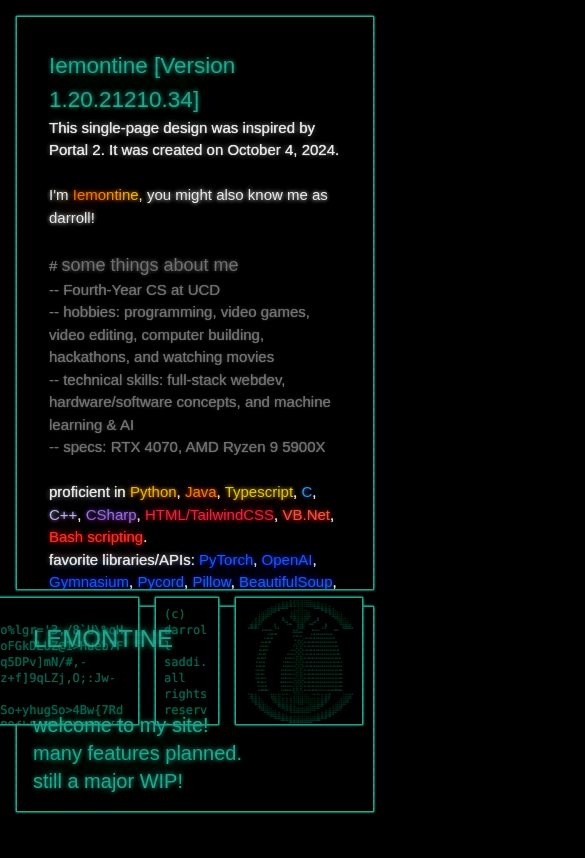
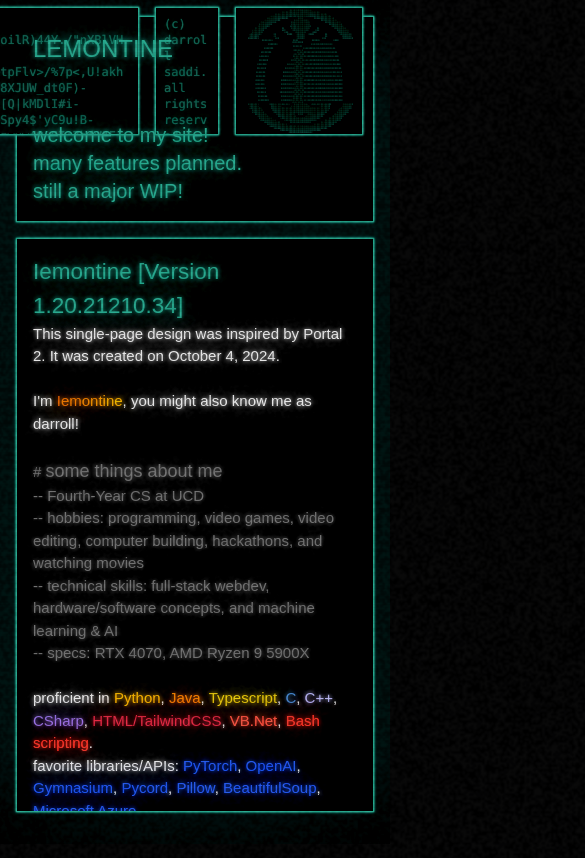
Before and after one commit to Iemontine/portfolio, a React (Create React App) app: page / in a window 390 px wide. Shown: the top 858 px of the page, 585 px wide, since content can reach past the window. Built offline with nearby package versions, Linux system fonts and the light colour scheme; a web font is replaced by a local one.

Commit message:
added film grain effect, added initial load typing effect to ContentBox, fixed mobileview

```diff
--- a/src/App.css
+++ b/src/App.css
@@ -95,3 +95,44 @@ div {
 	z-index: 50;
 	pointer-events: none;
 }
+
+#app-container:after {
+	content: "";
+	width: 300%;
+	height: 300%;
+	top: -100%;
+	left: -50%;
+	opacity: 0.04;
+	position: fixed;
+	z-index: 50;
+	pointer-events: none;
+	animation: grain 8s steps(10) infinite;
+	background-image: url("/public/noise-image.png");
+}
+#app-container::before {
+	content: "";
+	width: 100%;
+	height: 100%;
+	top: 0;
+	left: 0;
+	opacity: 1;
+	position: fixed;
+	z-index: 50;
+	pointer-events: none;
+
+	position: fixed;
+	z-index: 1;
+	background: radial-gradient(circle, rgba(0,0,0,0) 80%, rgba(0,0,0,0.8) 100%);
+}
+@keyframes grain {
+	0%, 100% { transform: translate(0, 0) }
+	10% { transform: translate(-5%, -10%) }
+	20% { transform: translate(-15%, 5%) }
+	30% { transform: translate(7%, -25%) }
+	40% { transform: translate(-5%, 25%) }
+	50% { transform: translate(-15%, 10%) }
+	60% { transform: translate(15%, 0%) }
+	70% { transform: translate(0%, 15%) }
+	80% { transform: translate(3%, 35%) }
+	90% { transform: translate(-10%, 10%) }
+}
--- a/src/App.tsx
+++ b/src/App.tsx
@@ -3,17 +3,36 @@ import "./App.css";
 import ContentBox from "./components/ContentBox";
 import ArtBox from "./components/ArtBox";
 import AboutBox from "./components/AboutBox";
-import { BACKGROUND_COLOR, INTERFACE_COLOR } from "./constants";
+import { INTERFACE_COLOR } from "./constants";
 
 const App = () => {
     const [currentPage, setCurrentPage] = useState(0);
 
+    const isMobile = window.innerWidth <= 900;
+
+    const renderBoxes = () => {
+        if (isMobile) {
             return (
-		<div className='app-container'>
-			<div className='scanlines'></div>
-			<div style={{ backgroundColor: BACKGROUND_COLOR, color: INTERFACE_COLOR }} className='h-screen w-screen text-xl p-4 sm:py-4 grid grid-cols-1 md:grid-cols-2 grid-rows-[auto,auto,auto] md:grid-rows-[1fr,1fr] gap-4 sm:gap-4 vhs-effect'>
+                <>
+                    <AboutBox />
+                    <ContentBox />
+                </>
+            );
+        } else {
+            return (
+                <>
                     <ContentBox />
                     <AboutBox />
+                </>
+            );
+        }
+    };
+
+    return (
+        <div id="app-container">
+            <div className='scanlines'></div>
+            <div style={{ backgroundColor: '#001615', color: INTERFACE_COLOR }} className='h-screen w-screen text-xl p-4 sm:py-8 grid grid-cols-1 md:grid-cols-2 grid-rows-[auto,auto,auto] md:grid-rows-[1fr,1fr] gap-4 sm:gap-4 vhs-effect'>
+                {renderBoxes()}
                 <ArtBox currentPage={currentPage} setCurrentPage={setCurrentPage} />
             </div>
         </div>
--- a/src/components/AboutBox.tsx
+++ b/src/components/AboutBox.tsx
@@ -26,7 +26,7 @@ interface OverlayBoxProps {
 }
 
 const OverlayBox: React.FC<OverlayBoxProps> = ({ style, className, children }) => (
-	<div style={{ borderColor: INTERFACE_COLOR, backgroundColor: BACKGROUND_COLOR, transform: "translate(-10px, -10px)", ...style }} className={`border p-2 overflow-hidden font-mono ${className}`}>
+	<div style={{ borderColor: INTERFACE_COLOR, backgroundColor: 'BACKGROUND_COLOR', transform: "translate(-10px, -10px)", ...style }} className={`border p-2 overflow-hidden font-mono ${className}`}>
 		{children}
 	</div>
 );
@@ -43,18 +43,18 @@ const AboutBox: React.FC = () => {
 	}, []);
 
 	return (
-		<div style={{ borderColor: INTERFACE_COLOR }} className='relative border p-4'>
-			<div className='relative z-20'>
-				<h1 className='text-2xl' data-text='LEMONTINE'>
+		<div style={{ borderColor: INTERFACE_COLOR, backgroundColor: BACKGROUND_COLOR }} className='relative border p-4 z-10'>
+			<div className='relative z-10'>
+				<h1 className='text-2xl'>
 					LEMONTINE
 				</h1>
-				<br />
-				<br />
+				<br/>
+				<br/>
 				<p>welcome to my site!</p>
 				<p>many features planned.</p>
 				<p>still a major WIP!</p>
 			</div>
-			<div className='absolute right-0 top-0 flex space-x-4 z-10'>
+			<div className='absolute right-0 top-0 flex space-x-4 z-1'>
 				<OverlayBox className='h-32 w-64'>
 					<div className='text-xs whitespace-pre-wrap break-words' style={{ color: "#2e685c" }}>
 						{asciiContent}
--- a/src/components/ArtBox.tsx
+++ b/src/components/ArtBox.tsx
@@ -143,7 +143,7 @@ const ArtBox: React.FC<ArtBoxProps> = ({ currentPage, setCurrentPage }) => {
 	const calculateFontSizeAndLineHeight = (text: string) => {
 		const lines = text.split("\n").length;
 		let fontSize = `${1}rem`;
-		let lineHeight = `${420 / lines / 15.75}rem`;
+		let lineHeight = `${400 / lines / 16}rem`;
 
 		if (lines > 70) {
 			fontSize = `${0.45}rem`;
@@ -168,11 +168,11 @@ const ArtBox: React.FC<ArtBoxProps> = ({ currentPage, setCurrentPage }) => {
 				backgroundColor: BACKGROUND_COLOR,
 				display: "flex",
 				justifyContent: "center",
-				alignItems: "center",
+				alignItems: "center", // Align items to the top
 				overflow: "hidden",
 				borderColor: INTERFACE_COLOR,
 			}}
-			className='md:border'>
+			className='md:border z-20'>
 			<pre className='hidden md:block text-center' style={{ fontSize, lineHeight }}>
 				{displayedArt}
 			</pre>
--- a/src/components/ContentBox.tsx
+++ b/src/components/ContentBox.tsx
@@ -1,14 +1,13 @@
 import React, { useState, useRef, useEffect } from "react";
-import { CONTENT, INTERFACE_COLOR, BACKGROUND_COLOR } from "../constants";
+import { CONTENT, INTERFACE_COLOR, BACKGROUND_COLOR, TYPING_SPEED, CHARS_PER_TICK } from "../constants";
 
 const FONT_SIZE = 15;
 const LINE_HEIGHT = 1.5;
 
-// TODO: add a typing effect, which was previously implemented but removed for accessibility concerns with old implementation
-// Makes text within the ContentBox fade in or out based its visibility
 const ContentBox: React.FC = () => {
 	const contentBoxRef = useRef<HTMLDivElement>(null);
 	const [visibleSections, setVisibleSections] = useState<number[]>([]);
+	const [typedText, setTypedText] = useState<{ [key: number]: string }>({});
 
 	useEffect(() => {
 		const contentBox = contentBoxRef.current;
@@ -21,7 +20,9 @@ const ContentBox: React.FC = () => {
 				entries.forEach((entry) => {
 					const index = Number(entry.target.getAttribute("data-index"));
 					if (entry.isIntersecting) {
-						setVisibleSections((prev) => [...prev, index]);
+						if (!visibleSections.includes(index)) {
+							setVisibleSections((prev) => [...prev, index]);
+						}
 					} else {
 						setVisibleSections((prev) => prev.filter((sectionIndex) => sectionIndex !== index));
 					}
@@ -29,7 +30,7 @@ const ContentBox: React.FC = () => {
 			},
 			{
 				root: contentBox,
-				threshold: 0.3, // Trigger fade when x% of the element is visible
+				threshold: 0.3, // Trigger fade when 30% of the element is visible
 			}
 		);
 
@@ -39,7 +40,47 @@ const ContentBox: React.FC = () => {
 		});
 
 		return () => observer.disconnect();
-	}, []);
+	}, [visibleSections]);
+
+	useEffect(() => {
+		visibleSections.forEach((sectionIndex) => {
+			if (!typedText[sectionIndex]) {
+				typeSectionText(sectionIndex); // Start typing text when section becomes visible
+			}
+		});
+	}, [visibleSections]);
+
+	const typeSectionText = (sectionIndex: number) => {
+		const sectionText = CONTENT.split("<br>")[sectionIndex];
+		let currentText = "";
+		let charIndex = 0;
+
+		const typingInterval = setInterval(() => {
+			// Capture the next slice of characters
+			const nextSlice = sectionText.slice(charIndex, charIndex + CHARS_PER_TICK);
+
+			// Check if the next slice contains any HTML tags that should be instantly typed
+			const isHTMLTag = nextSlice.includes("<");
+			if (isHTMLTag) {
+				const tagEnd = sectionText.indexOf(">", charIndex) + 1; // Find the end of the HTML tag
+				currentText += sectionText.slice(charIndex, tagEnd); // Instantly append the full tag
+				charIndex = tagEnd; // Move the index past the tag
+			} else {
+				currentText += nextSlice; // Append the regular text normally
+				charIndex += CHARS_PER_TICK; // Move the index by the number of characters per tick
+			}
+
+			setTypedText((prev) => ({
+				...prev,
+				[sectionIndex]: currentText,
+			}));
+
+			// Stop typing when the entire section is typed out
+			if (charIndex >= sectionText.length) {
+				clearInterval(typingInterval);
+			}
+		}, TYPING_SPEED);
+	};
 
 	return (
 		<div
@@ -52,7 +93,8 @@ const ContentBox: React.FC = () => {
 				overflowY: "auto",
 				height: "100%",
 			}}
-			className='contentBox row-span-2 border p-8 z-20 h-full '>
+			className='contentBox row-span-2 border p-4 z-20 h-full'
+		>
 			{CONTENT.split("<br>").map((section, index) => (
 				<div
 					key={index}
@@ -60,11 +102,11 @@ const ContentBox: React.FC = () => {
 					style={{
 						opacity: visibleSections.includes(index) ? 1 : 0,
 						color: "white",
-						transition: "opacity 1s ease",
+						transition: "opacity 0.5s ease",
 						willChange: "opacity",
-					}}
-					dangerouslySetInnerHTML={{ __html: section }}
-				/>
+					}}>
+					<span dangerouslySetInnerHTML={{ __html: typedText[index] ?? "" }} />
+				</div>
 			))}
 		</div>
 	);
--- a/src/constants.ts
+++ b/src/constants.ts
@@ -9,6 +9,7 @@ const PAGE_CONTENT = [
 ];
 
 // TODO: variable speed for deleting/writing to account for string length including html
+
 const CONTENT = `
 <h1 style='color: #4fae9b;' id='header_portfolio'>
 	Iemontine [Version 1.20.21210.34]
@@ -82,10 +83,11 @@ const PAGE_ASCII_ART = [
 	{ id: 2, headerId: "header_projects", content: artPage1 },
 ];
 
-const TYPING_SPEED = 10; // Delay between typing each character in ms
-const DELETE_SPEED = 10; // Speed of deleting in ms
+const CHARS_PER_TICK = 2;   // content: Number of characters to type per tick
+const TYPING_SPEED = 15;    // art: Delay between typing each character in ms
+const DELETE_SPEED = 15;    // art: Speed of deleting in ms
 const SCROLL_COOLDOWN = 100; // Small cooldown between scroll events
 const BACKGROUND_COLOR = "#000000";
 const INTERFACE_COLOR = "#4fae9b";
 
-export { PAGE_CONTENT, CONTENT, PAGE_ASCII_ART, TYPING_SPEED, DELETE_SPEED, SCROLL_COOLDOWN, BACKGROUND_COLOR, INTERFACE_COLOR };
+export { PAGE_CONTENT, CONTENT, PAGE_ASCII_ART, TYPING_SPEED, DELETE_SPEED, CHARS_PER_TICK, SCROLL_COOLDOWN, BACKGROUND_COLOR, INTERFACE_COLOR };
```
Also changed, not shown: 1 other file (tests, documents, lock files or other folders). Lines whose indentation alone changed are shown as unchanged.
